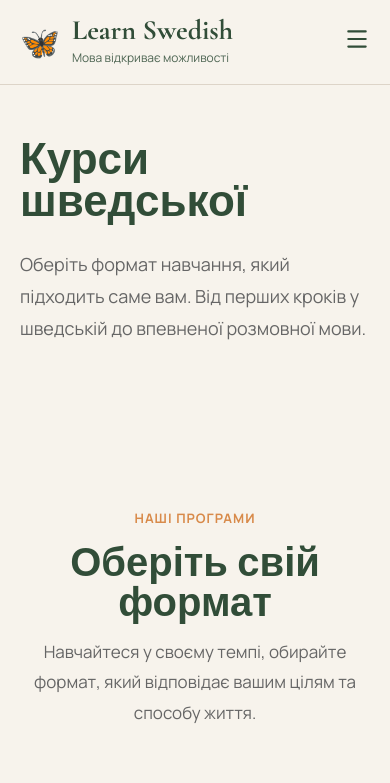
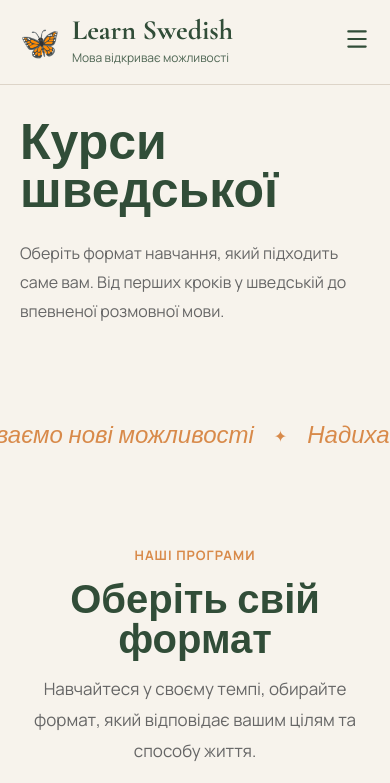
Before and after one commit to LiliiaDud/learn-swedish, a Next.js app: page /courses in a window 390 px wide. Shown: the top 783 px of the page. Built offline with nearby package versions, Linux system fonts and the light colour scheme.

Commit message:
feat(courses): add animated decorative marquee

```diff
--- a/src/app/courses/courses.module.scss
+++ b/src/app/courses/courses.module.scss
@@ -1,7 +1,7 @@
 @use "../../styles/variables" as *;
 
 .hero {
-  padding: 140px 0 90px;
+  padding: 160px 0 110px;
   background: $background;
 }
 
@@ -25,7 +25,7 @@
   font-size: clamp(52px, 7vw, 82px);
   line-height: 0.95;
   margin-bottom: 24px;
-  font-size: 44px;
+  font-size: 64px;
 }
 
 .description {
@@ -34,3 +34,88 @@
   font-size: 18px;
   line-height: 1.8;
 }
+
+.marquee {
+  width: 100%;
+  overflow: hidden;
+  padding: 32px 0;
+  background: transparent;
+  color: $accent;
+}
+
+.marqueeTrack {
+  display: flex;
+  width: max-content;
+  align-items: center;
+  gap: 28px;
+  white-space: nowrap;
+  animation: marquee 25s linear infinite;
+}
+
+.marqueeTrack span {
+  font-family: var(--font-cormorant);
+  font-size: 50px;
+  font-style: italic;
+  line-height: 1;
+}
+
+.marqueeTrack .icon {
+  font-family: inherit;
+  font-size: 20px;
+  font-style: normal;
+}
+
+@keyframes marquee {
+  from {
+    transform: translateX(0);
+  }
+
+  to {
+    transform: translateX(-50%);
+  }
+}
+
+// .marquee:hover .marqueeTrack {
+//   animation-play-state: paused;
+// }
+
+@media (max-width: 992px) {
+  .hero {
+    padding: 140px 0 90px;
+  }
+
+  .title {
+    font-size: clamp(50px, 9vw, 72px);
+  }
+}
+
+@media (max-width: 640px) {
+  .hero {
+    padding: 120px 0 75px;
+  }
+
+  .title {
+    font-size: 50px;
+  }
+
+  .description {
+    font-size: 16px;
+  }
+
+  .marquee {
+    padding: 24px 0;
+  }
+
+  .marqueeTrack {
+    gap: 20px;
+    animation-duration: 20s;
+  }
+
+  .marqueeTrack span {
+    font-size: 24px;
+  }
+
+  .marqueeTrack .icon {
+    font-size: 16px;
+  }
+}
--- a/src/app/courses/page.tsx
+++ b/src/app/courses/page.tsx
@@ -17,7 +17,26 @@ export default function CoursesPage() {
           </div>
         </Container>
       </section>
+      <section className={styles.marquee} aria-label="Надихаємо освітою">
+        <div className={styles.marqueeTrack}>
+          <span>Надихаємо освітою</span>
+          <span className={styles.icon}>✦</span>
+          <span>Відкриваємо нові можливості</span>
+          <span className={styles.icon}>✦</span>
+          <span>Надихаємо освітою</span>
+          <span className={styles.icon}>✦</span>
+          <span>Відкриваємо нові можливості</span>
+          <span className={styles.icon}>✦</span>
 
+          {/* Повторюємо контент для безперервної анімації */}
+          <span>Надихаємо освітою</span>
+          <span className={styles.icon}>✦</span>
+          <span>Відкриваємо нові можливості</span>
+          <span className={styles.icon}>✦</span>
+          <span>Надихаємо освітою</span>
+          <span className={styles.icon}>✦</span>
+        </div>
+      </section>
       <CoursesList />
     </main>
   );
```
